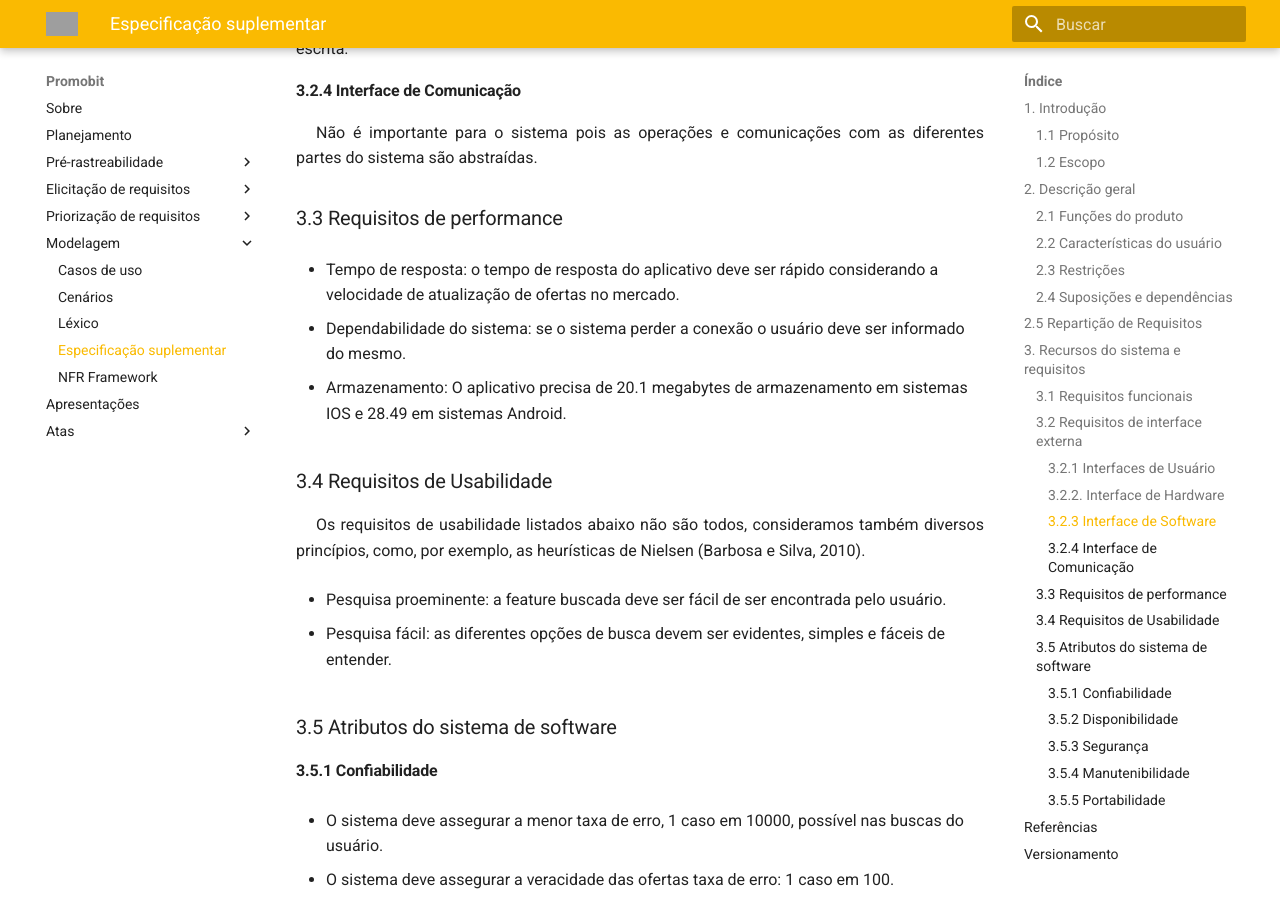
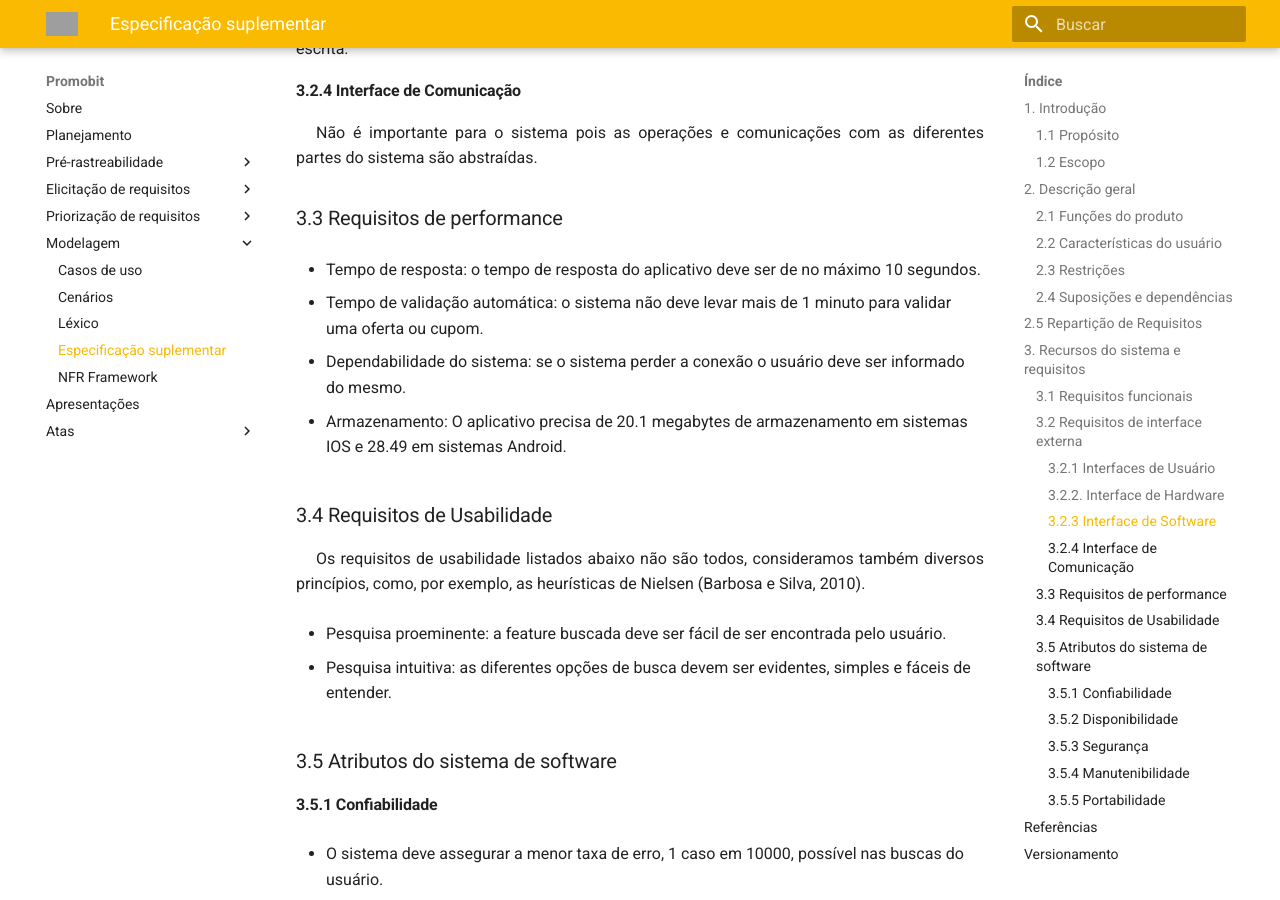
Before and after one commit to Joao-Pedro-Moura/2020.1-Promobit, an MkDocs documentation site: the page built from docs/modelagem/suplementar.md, in a window 1280 px wide and 900 px high, scrolled down 2259 px. Built offline with MkDocs 1.6.1 and Material for MkDocs 9.7.7, drawn with Linux system fonts in a browser that asks for light colours; old or Windows-style settings are respelled for this version of MkDocs; some of the changed text lies outside the part shown; grey boxes are pictures that could not be loaded.

Commit message:
Correção documento de especificação suplementar
Co-authored-by: Rhuancpq <rhuancarlos.queiroz@gmail.com>
Co-authored-by: marcelog5 <marcelovictorg2@gmail.com>
Co-authored-by: ThiagoGMF <thiago.guilherme20@hotmail.com>
Co-authored-by: thiagolopess <thiago.lopes.santos.tls@gmail.com>

```diff
--- a/docs/modelagem/suplementar.md
+++ b/docs/modelagem/suplementar.md
@@ -77,7 +77,9 @@ Não é importante para o sistema pois as operações e comunicações com as di
 
 ### 3.3 Requisitos de performance
 
-- Tempo de resposta: o tempo de resposta do aplicativo deve ser rápido considerando a velocidade de atualização de ofertas no mercado.
+- Tempo de resposta: o tempo de resposta do aplicativo deve ser de no máximo 10 segundos.
+
+- Tempo de validação automática: o sistema não deve levar mais de 1 minuto para validar uma oferta ou cupom.
 
 - Dependabilidade do sistema: se o sistema perder a conexão o usuário deve ser informado do mesmo.
 
@@ -91,7 +93,7 @@ Os requisitos de usabilidade listados abaixo não são todos, consideramos tamb
 
 - Pesquisa proeminente: a feature buscada deve ser fácil de ser encontrada pelo usuário.
 
-- Pesquisa fácil: as diferentes opções de busca devem ser evidentes, simples e fáceis de entender.
+- Pesquisa intuitiva: as diferentes opções de busca devem ser evidentes, simples e fáceis de entender.
 
 ### 3.5 Atributos do sistema de software
 
@@ -139,3 +141,4 @@ Os requisitos de usabilidade listados abaixo não são todos, consideramos tamb
 |--|--|--|--|
 | 1.0 | 07/10/2020 | Criação do documento de especificação suplementar | Rhuan carlos e Marcelo Victor |
 | 1.1 | 16/10/2020 | Adição de requisitos de usabilidade e correções gerais | Igor Paiva e Rhuan carlos |
+| 1.2 | 25/10/2020 | Correções gerais advindas do feedback | Todos os integrantes |
```
